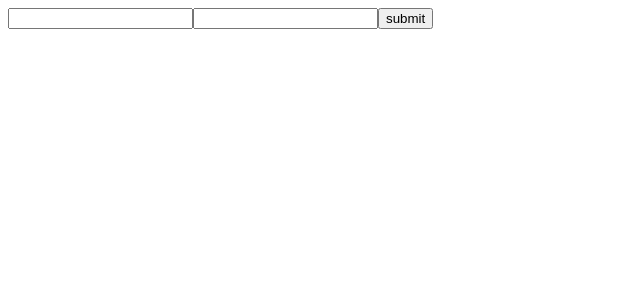
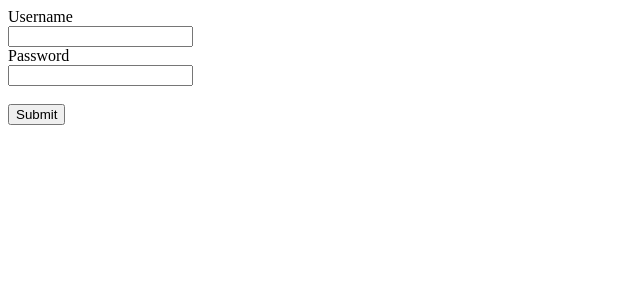
Before and after one commit to youkwhd/fs.jwt, a React (Vite) app in the folder __webpage/: page /login in a window 1280 px wide. Shown: the top 300 px of the page, without its empty margins (0-640 px from the left). Built offline with nearby package versions, Linux system fonts and the light colour scheme.

Commit message:
chore: prettier html

```diff
--- a/__webpage/src/routes/Login.tsx
+++ b/__webpage/src/routes/Login.tsx
@@ -39,9 +39,22 @@ export default (): JSX.Element => {
     return (
         <>
             <form onSubmit={(e) => handleForm(e)}>
-                <input type="text" name="username" />
-                <input type="password" name="password" />
-                <button type="submit">submit</button>
+                <label>
+                    Username
+                    <br />
+                    <input type="text" name="username" />
+                </label>
+                <br />
+
+                <label>
+                    Password
+                    <br />
+                    <input type="password" name="password" />
+                </label>
+                <br />
+
+                <br />
+                <button type="submit">Submit</button>
             </form>
             {formError && (
                 <p>Check your input again, the username and password could be wrong</p>
```
